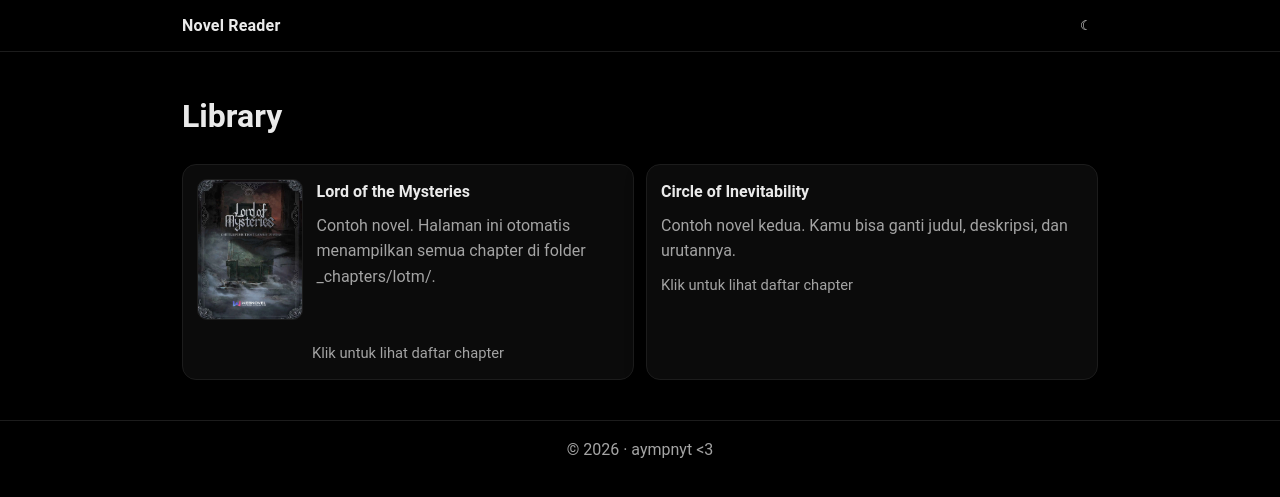
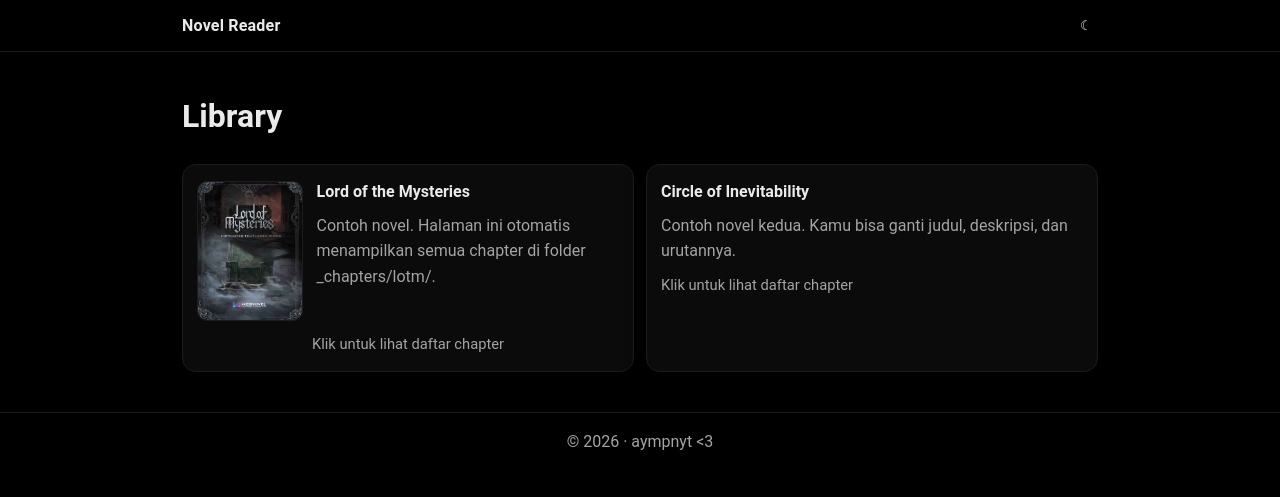
Before and after one commit to mumimoi/mumimoi.github.io, a Jekyll site: the page built from index.md, in a window 1280 px wide. Shown: the top 497 px of the page. Built offline with Jekyll 4.4.1, drawn with Linux system fonts in a browser that asks for light colours.

Commit message:
Update main.css

```diff
--- a/assets/css/main.css
+++ b/assets/css/main.css
@@ -285,30 +285,28 @@
   margin-bottom: 12px;
 }
 
-.novel-card.has-cover .novel-card-body{
-  display: contents;
-}
-
 .novel-card.has-cover .novel-cover{
   float: left;
   width: clamp(84px, 25%, 120px);
   height: auto;
-  aspect-ratio: 3 / 4;
-  object-fit: cover;
-  margin: 0 14px 12px 0;
-}
-
-.novel-card.has-cover .novel-card-meta{
+  aspect-ratio: auto;
+  object-fit: unset;
+  margin: 2px 14px 12px 0;
+  border-radius: calc(var(--radius) - 4px);
+  border: 1px solid var(--border);
   display: block;
-  clear: both;
-  text-align: center;
-  padding-top: 10px;
 }
 
 .novel-card.has-cover::after{
   content: "";
   display: block;
   clear: both;
+}
+
+.novel-card.has-cover .novel-card-meta{
+  clear: both;
+  text-align: center;
+  margin-top: 12px;
 }
 
 .novel-header { margin-bottom: 14px; }
```
